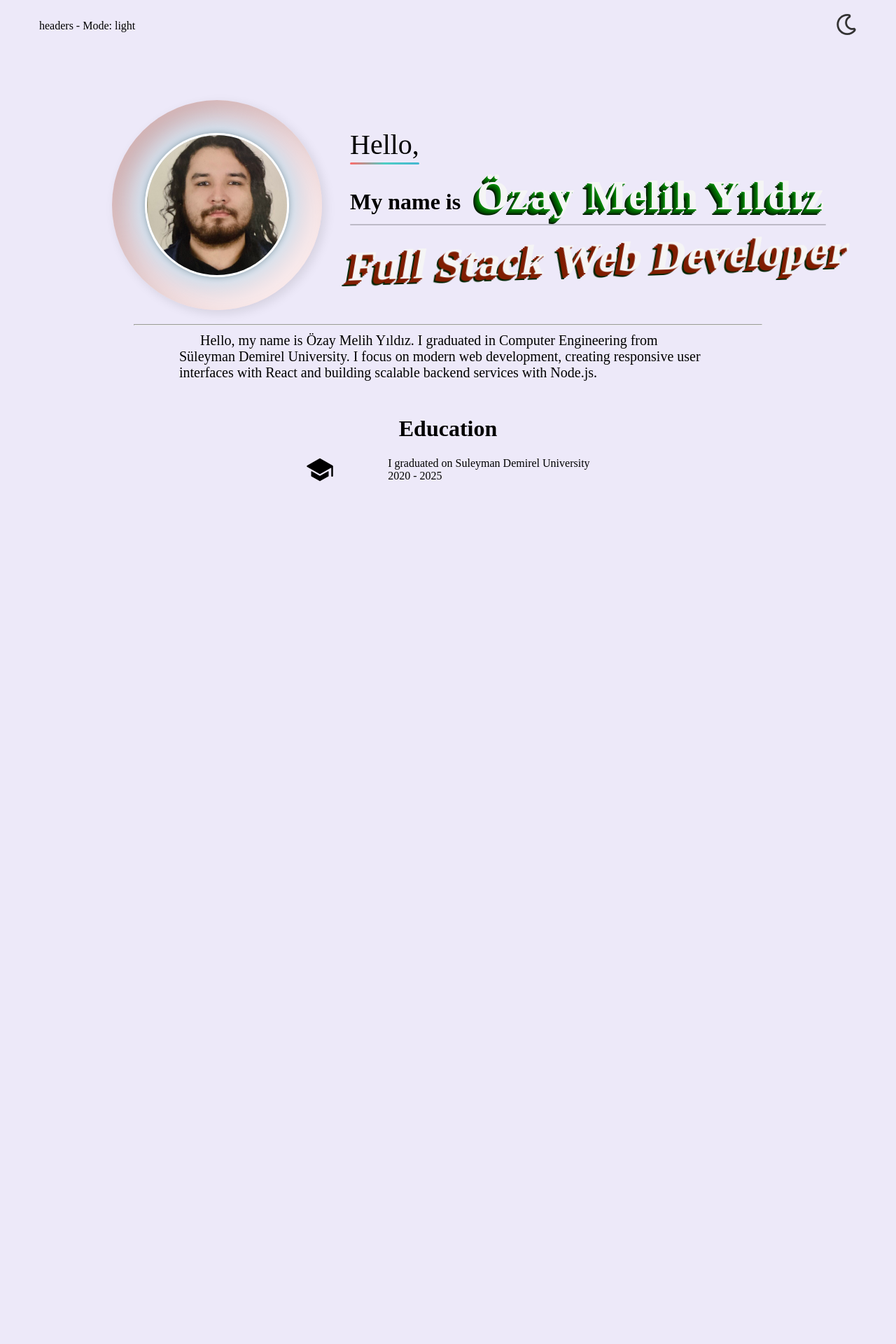
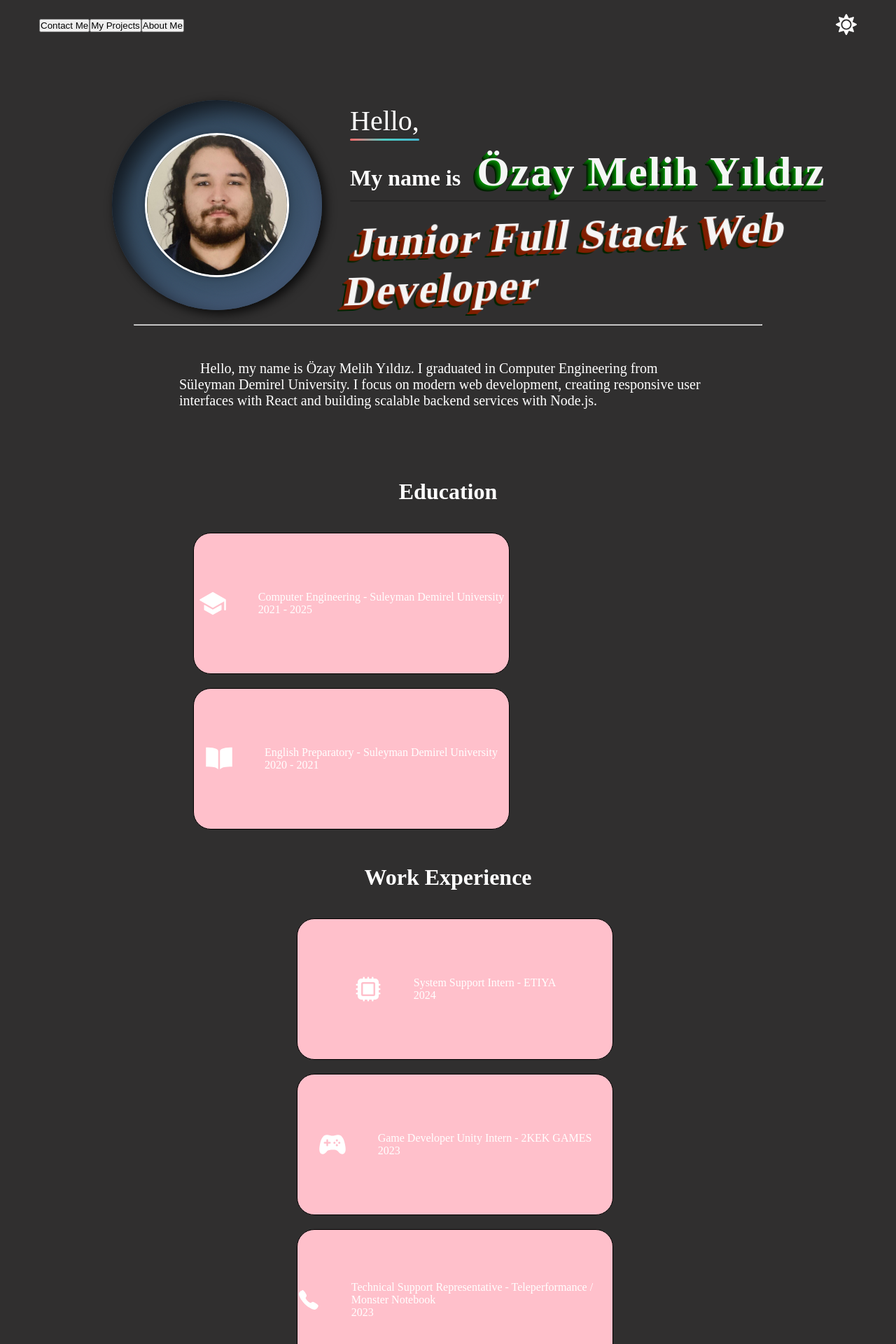
Before and after one commit to Ozaui/personal-website, a React (Vite) app in the folder personalWebSite/: page / in a window 1280 px wide. Shown: the top 1920 px of the page at 70% size. Before the commit the page ends 800 px from the top, so only its background shows below. Built offline with nearby package versions, Linux system fonts and the light colour scheme.

Commit message:
portfolioUpdate

```diff
--- a/personalWebSite/src/App.jsx
+++ b/personalWebSite/src/App.jsx
@@ -23,6 +23,7 @@ function App() {
       <Body />
       <hr />
       <AboutMe />
+      <hr />
     </div>
   );
 }
--- a/personalWebSite/src/components/layout/Header.jsx
+++ b/personalWebSite/src/components/layout/Header.jsx
@@ -16,7 +16,11 @@ const Header = () => {
           padding: "0 16px",
         }}
       >
-        headers - Mode: {mode}
+        <div>
+          <button>Contact Me</button>
+          <button>My Projects</button>
+          <button>About Me</button>
+        </div>
         <button
           onClick={() => dispatch(handleMode())}
           style={{
--- a/personalWebSite/src/components/sections/Body.jsx
+++ b/personalWebSite/src/components/sections/Body.jsx
@@ -53,7 +53,7 @@ const Body = () => {
               My name is <span className="name">Özay Melih Yıldız</span>
             </h2>
           </div>
-          <h2 className="title-text">Full Stack Web Developer</h2>
+          <h2 className="title-text">Junior Full Stack Web Developer</h2>
         </div>
       </div>
     </div>
--- a/personalWebSite/src/components/sections/EducationExperiance.jsx
+++ b/personalWebSite/src/components/sections/EducationExperiance.jsx
@@ -1,14 +1,55 @@
 import { IoSchool } from "react-icons/io5";
+import { IoBookSharp } from "react-icons/io5";
+import { IoGameController } from "react-icons/io5";
+import { IoHardwareChip } from "react-icons/io5";
+import { IoCall } from "react-icons/io5";
 
 const EducationExperiance = () => {
   return (
     <div className="educationExperiance-container">
       <h1 className="experiance-title">Education</h1>
+      <div className="education">
+        <div className="experiance">
+          <IoSchool size={40} />
+          <p className="experiance-text">
+            Computer Engineering - Suleyman Demirel University <br />
+            2021 - 2025
+          </p>
+        </div>
+        <div className="experiance">
+          <IoBookSharp size={40} />
+          <p className="experiance-text">
+            English Preparatory - Suleyman Demirel University
+            <br />
+            2020 - 2021
+          </p>
+        </div>
+      </div>
+
+      {/* WORK EXPERIANCE */}
+
+      <h1 className="experiance-title">Work Experience</h1>
       <div className="experiance">
-        <IoSchool size={40} />
+        <IoHardwareChip size={40} />
         <p className="experiance-text">
-          I graduated on Suleyman Demirel University <br />
-          2020 - 2025
+          System Support Intern - ETIYA <br />
+          2024
+        </p>
+      </div>
+      <div className="experiance">
+        <IoGameController size={40} />
+        <p className="experiance-text">
+          Game Developer Unity Intern - 2KEK GAMES
+          <br />
+          2023
+        </p>
+      </div>
+      <div className="experiance">
+        <IoCall size={40} />
+        <p className="experiance-text">
+          Technical Support Representative - Teleperformance / Monster Notebook
+          <br />
+          2023
         </p>
       </div>
     </div>
--- a/personalWebSite/src/redux/Slices/themeSlice.js
+++ b/personalWebSite/src/redux/Slices/themeSlice.js
@@ -1,7 +1,7 @@
 import { createSlice } from "@reduxjs/toolkit";
 
 const initialState = {
-  mode: "light",
+  mode: "dark",
 };
 
 const themaSlice = createSlice({
--- a/personalWebSite/src/styles/components/AboutMe.css
+++ b/personalWebSite/src/styles/components/AboutMe.css
@@ -1,13 +1,20 @@
-.aboutMe-container {
-}
 .aboutMe-text {
-  margin: 10px 20%;
+  margin: 50px 20%;
   font-size: 20px;
   text-indent: 30px;
 }
 
 .educationExperiance-container {
   margin: 10px 20%;
+  display: flex;
+  flex-direction: column;
+  justify-content: center;
+  align-items: center;
+}
+
+.education {
+  display: flex;
+  flex-wrap: wrap;
 }
 .experiance-title {
   margin-top: 50px;
@@ -15,12 +22,35 @@
   text-align: center;
 }
 .experiance {
+  height: 200px;
+  width: 450px;
+  margin-top: 20px;
+  margin-left: 20px;
+  border: 1px solid black;
+  border-radius: 25px;
   display: flex;
   flex-direction: row;
+  align-items: center;
   justify-content: center;
-  align-items: center;
+  background-color: pink;
+  animation: fadeInLeftForExperiance 1s ease-out;
+}
+
+.experiance:hover {
+  transform: rotatey(180deg);
 }
 
 .experiance-text {
   margin-left: 10%;
 }
+
+@keyframes fadeInLeftForExperiance {
+  from {
+    opacity: 0;
+    transform: translateX(-30px);
+  }
+  to {
+    opacity: 1;
+    transform: translateX(0);
+  }
+}
--- a/personalWebSite/src/styles/components/Body.css
+++ b/personalWebSite/src/styles/components/Body.css
@@ -84,8 +84,6 @@
   color: inherit;
   margin: 0;
   position: relative;
-  animation: fadeInRight 1s ease-out 0.3s both;
-  transition: all 0.3s ease;
 }
 
 .name-text::after {
```
